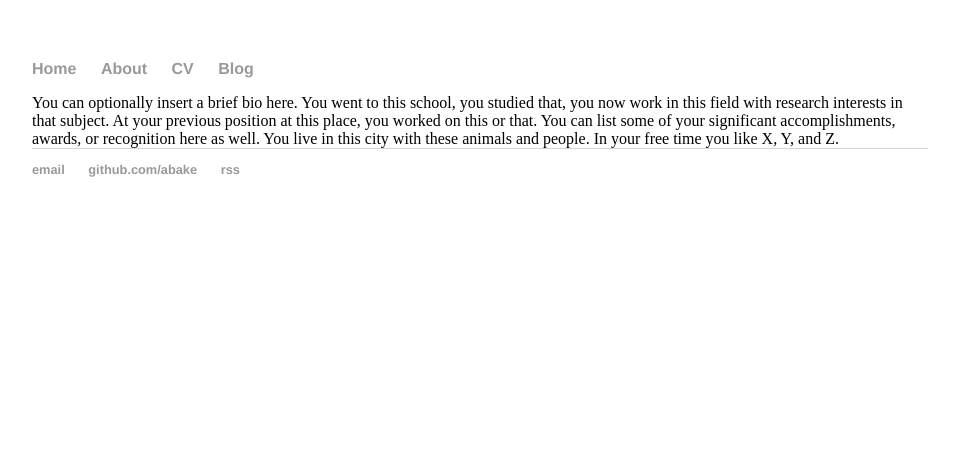
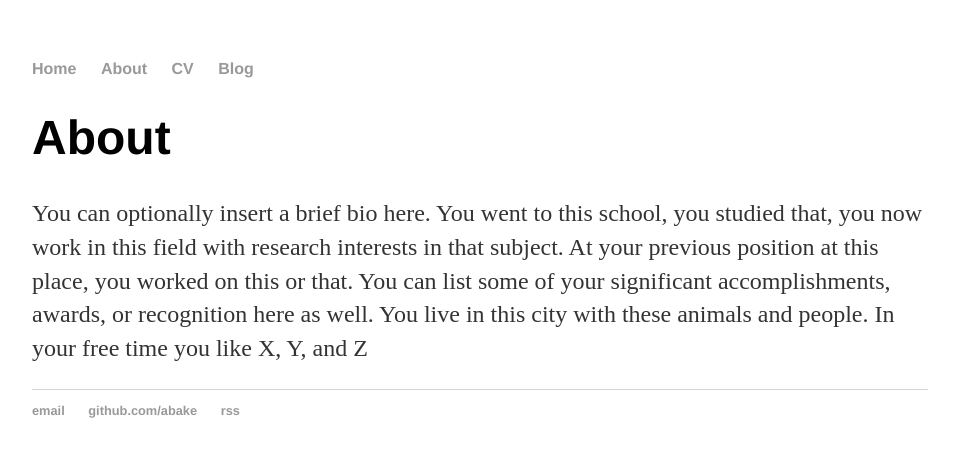
Before and after one commit to abake/abake.github.io, a Jekyll site: the page built from about/index.html, in a window 1280 px wide. Shown: the top 457 px of the page, without its empty margins (160-1113 px from the left). Built offline with Jekyll 4.4.1, drawn with Linux system fonts in a browser that asks for light colours.

Commit message:
Update index.html

```diff
--- a/about/index.html
+++ b/about/index.html
@@ -2,4 +2,7 @@
 layout: default
 title: "About: Adam Baker"
 ---
-You can optionally insert a brief bio here. You went to this school, you studied that, you now work in this field with research interests in that subject. At your previous position at this place, you worked on this or that. You can list some of your significant accomplishments, awards, or recognition here as well. You live in this city with these animals and people. In your free time you like X, Y, and Z.
+<div class="blurb">
+<h1>About</h1>
+<p>You can optionally insert a brief bio here. You went to this school, you studied that, you now work in this field with research interests in that subject. At your previous position at this place, you worked on this or that. You can list some of your significant accomplishments, awards, or recognition here as well. You live in this city with these animals and people. In your free time you like X, Y, and Z</p>
+</div><!-- /.blurb -->
```
